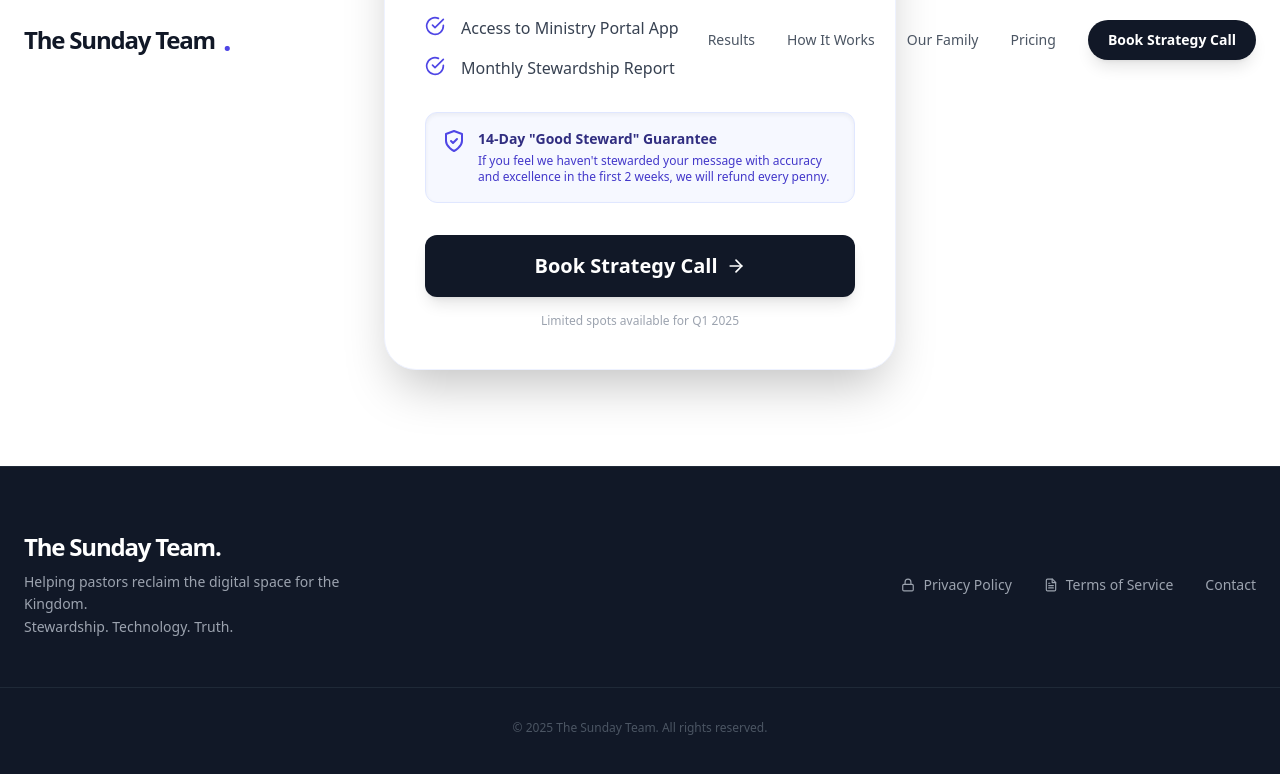
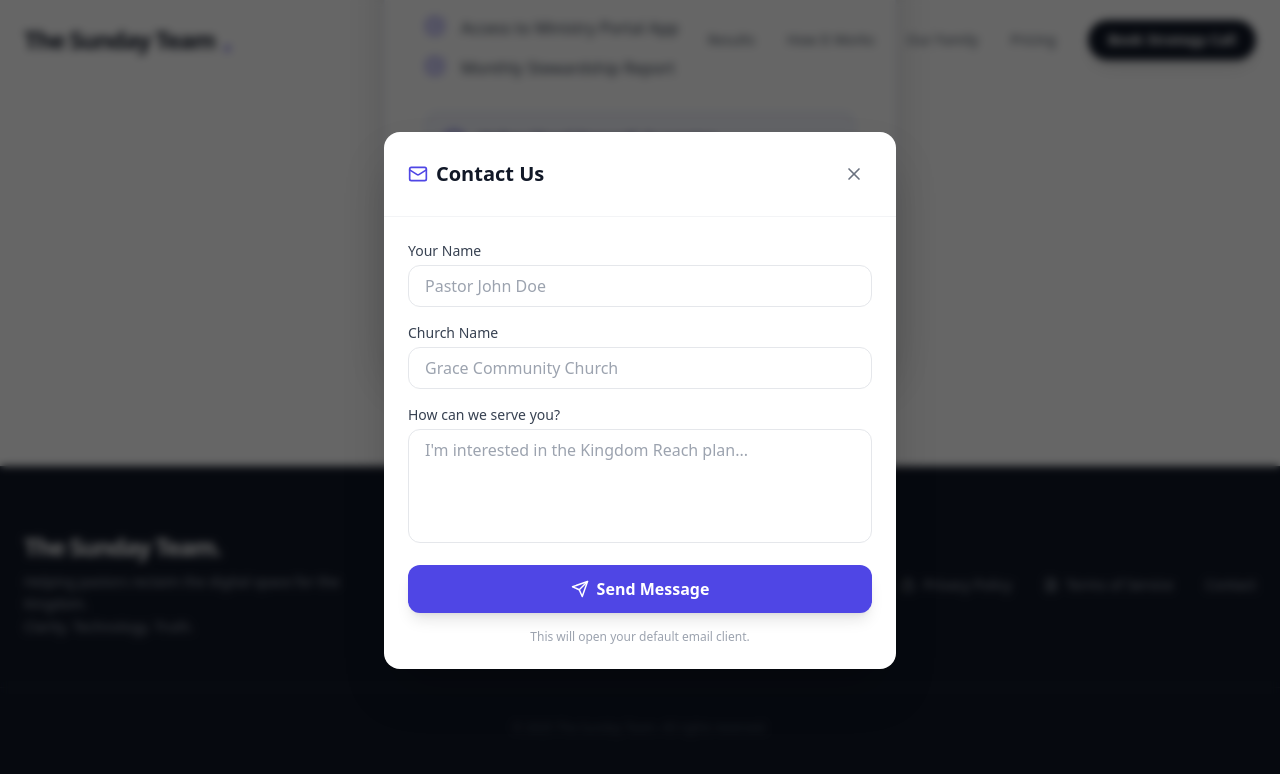
Before and after one commit to robertjanmastenbroek/the-sunday-team, a React (Vite) app: page / in a window 1280 px wide. Both pictures are taken after a click on the button "Contact". Shown: the part 4416-5190 px from the top of the page. Built offline with nearby package versions, Linux system fonts and the light colour scheme.

Commit message:
Final Polish: Added contact modal, metadata, and real images

```diff
--- a/index.html
+++ b/index.html
@@ -4,7 +4,26 @@
     <meta charset="UTF-8" />
     <link rel="icon" type="image/svg+xml" href="/vite.svg" />
     <meta name="viewport" content="width=device-width, initial-scale=1.0" />
-    <title>The Sunday Team | Digital Stewardship</title>
+
+    <!-- Primary Meta Tags -->
+    <title>The Sunday Team | Digital Stewardship for Pastors</title>
+    <meta name="title" content="The Sunday Team | Digital Stewardship for Pastors" />
+    <meta name="description" content="We turn your weekly sermons into 5 daily short videos. Hand-checked for theological accuracy and optimized for reach. 100% Done-For-You." />
+
+    <!-- Open Graph / Facebook -->
+    <meta property="og:type" content="website" />
+    <meta property="og:url" content="https://thesundayteam.com/" />
+    <meta property="og:title" content="The Sunday Team | Digital Stewardship" />
+    <meta property="og:description" content="We turn your weekly sermons into 5 daily short videos. Hand-checked for theological accuracy and optimized for reach." />
+    <meta property="og:image" content="/og-image.jpg" />
+
+    <!-- Twitter -->
+    <meta property="twitter:card" content="summary_large_image" />
+    <meta property="twitter:url" content="https://thesundayteam.com/" />
+    <meta property="twitter:title" content="The Sunday Team | Digital Stewardship" />
+    <meta property="twitter:description" content="We turn your weekly sermons into 5 daily short videos. Hand-checked for theological accuracy and optimized for reach." />
+    <meta property="twitter:image" content="/og-image.jpg" />
+
   </head>
   <body>
     <div id="root"></div>
--- a/src/App.jsx
+++ b/src/App.jsx
@@ -22,7 +22,9 @@ import {
   Bell,
   TrendingUp,
   BarChart3,
-  Globe
+  Globe,
+  Mail,
+  Send
 } from 'lucide-react';
 
 // --- LEGAL MODALS ---
@@ -62,6 +64,85 @@ const LegalModal = ({ isOpen, onClose, title, content }) => {
             Close
           </button>
         </div>
+      </div>
+    </div>
+  );
+};
+
+// --- CONTACT MODAL ---
+
+const ContactModal = ({ isOpen, onClose }) => {
+  const [formData, setFormData] = useState({ name: '', church: '', message: '' });
+
+  if (!isOpen) return null;
+
+  const handleSubmit = (e) => {
+    e.preventDefault();
+    // Encodes the message to fit safely in a mailto link
+    const subject = encodeURIComponent(`New Inquiry from ${formData.name} (${formData.church})`);
+    const body = encodeURIComponent(`Name: ${formData.name}\nChurch: ${formData.church}\n\nMessage:\n${formData.message}`);
+
+    // Opens the user's default email client
+    window.location.href = `mailto:mastenbroekrobertjan@gmail.com?subject=${subject}&body=${body}`;
+    onClose();
+  };
+
+  return (
+    <div className="fixed inset-0 z-[60] flex items-center justify-center p-4">
+      <div
+        className="absolute inset-0 bg-black/60 backdrop-blur-sm transition-opacity"
+        onClick={onClose}
+      ></div>
+      <div className="relative bg-white rounded-2xl shadow-2xl w-full max-w-lg flex flex-col animate-scale-in">
+        <div className="flex items-center justify-between p-6 border-b border-gray-100">
+          <h3 className="text-xl font-bold text-gray-900 flex items-center gap-2">
+            <Mail size={20} className="text-indigo-600"/> Contact Us
+          </h3>
+          <button onClick={onClose} className="p-2 hover:bg-gray-100 rounded-full transition-colors text-gray-500 hover:text-gray-900">
+            <X size={20} />
+          </button>
+        </div>
+
+        <form onSubmit={handleSubmit} className="p-6 space-y-4">
+          <div>
+            <label className="block text-sm font-medium text-gray-700 mb-1">Your Name</label>
+            <input
+              required
+              type="text"
+              className="w-full px-4 py-2 border border-gray-200 rounded-xl focus:ring-2 focus:ring-indigo-500 focus:border-transparent outline-none transition"
+              placeholder="Pastor John Doe"
+              value={formData.name}
+              onChange={(e) => setFormData({...formData, name: e.target.value})}
+            />
+          </div>
+          <div>
+            <label className="block text-sm font-medium text-gray-700 mb-1">Church Name</label>
+            <input
+              required
+              type="text"
+              className="w-full px-4 py-2 border border-gray-200 rounded-xl focus:ring-2 focus:ring-indigo-500 focus:border-transparent outline-none transition"
+              placeholder="Grace Community Church"
+              value={formData.church}
+              onChange={(e) => setFormData({...formData, church: e.target.value})}
+            />
+          </div>
+          <div>
+            <label className="block text-sm font-medium text-gray-700 mb-1">How can we serve you?</label>
+            <textarea
+              required
+              rows={4}
+              className="w-full px-4 py-2 border border-gray-200 rounded-xl focus:ring-2 focus:ring-indigo-500 focus:border-transparent outline-none transition resize-none"
+              placeholder="I'm interested in the Kingdom Reach plan..."
+              value={formData.message}
+              onChange={(e) => setFormData({...formData, message: e.target.value})}
+            />
+          </div>
+
+          <button type="submit" className="w-full py-3 bg-indigo-600 text-white font-bold rounded-xl hover:bg-indigo-700 transition flex items-center justify-center gap-2 shadow-lg hover:shadow-indigo-500/30">
+            <Send size={18} /> Send Message
+          </button>
+          <p className="text-xs text-center text-gray-400 mt-2">This will open your default email client.</p>
+        </form>
       </div>
     </div>
   );
@@ -351,7 +432,7 @@ const PainPoints = () => (
   <section id="process" className="py-24 bg-white">
     <div className="max-w-4xl mx-auto px-6 text-center">
       <h2 className="text-3xl font-bold text-gray-900 mb-4">The "Sermon Graveyard" Problem</h2>
-      <p className="text-gray-600 mb-16 max-w-2xl mx-auto">Most sermons are preached once and then forgotten in an archive. We believe that is a stewardship issue.</p>
+      <p className="text-gray-600 mb-16 max-w-2xl mx-auto">Most sermons are preached once and then forgotten in an archive. We believe that is a clarity issue.</p>
 
       <div className="grid md:grid-cols-3 gap-8 text-left">
         {[
@@ -403,7 +484,7 @@ const TeamSection = () => (
                 Example: src="./images/family-photo.jpg" or a hosted URL.
              */}
             <img
-              src="/Family.JPG"
+              src="/Family.jpg"
               alt="The Mastenbroek Family"
               className="w-full h-full object-cover transform transition duration-700 hover:scale-105"
             />
@@ -686,14 +767,14 @@ const Pricing = () => (
   </section>
 );
 
-const Footer = ({ onOpenPrivacy, onOpenTerms }) => (
+const Footer = ({ onOpenPrivacy, onOpenTerms, onOpenContact }) => (
   <footer className="bg-gray-900 text-white border-t border-gray-800 py-16">
     <div className="max-w-7xl mx-auto px-6 flex flex-col md:flex-row justify-between items-center gap-8">
       <div className="text-center md:text-left">
         <span className="text-2xl font-bold text-white tracking-tighter">The Sunday Team.</span>
         <p className="text-gray-400 mt-2 text-sm max-w-xs leading-relaxed">
           Helping pastors reclaim the digital space for the Kingdom.
-          <br/>Stewardship. Technology. Truth.
+          <br/>Clarity. Technology. Truth.
         </p>
       </div>
 
@@ -705,7 +786,7 @@ const Footer = ({ onOpenPrivacy, onOpenTerms }) => (
           <FileText size={14} /> Terms of Service
         </button>
         <button
-          onClick={() => window.open('mailto:hello@thesundayteam.com')}
+          onClick={onOpenContact}
           className="hover:text-white transition"
         >
           Contact
@@ -721,6 +802,7 @@ const Footer = ({ onOpenPrivacy, onOpenTerms }) => (
 export default function App() {
   const [showPrivacy, setShowPrivacy] = useState(false);
   const [showTerms, setShowTerms] = useState(false);
+  const [showContact, setShowContact] = useState(false);
 
   return (
     <div className="min-h-screen bg-white font-sans text-gray-900 selection:bg-indigo-100 selection:text-indigo-900 scroll-smooth">
@@ -736,6 +818,7 @@ export default function App() {
       <Footer
         onOpenPrivacy={() => setShowPrivacy(true)}
         onOpenTerms={() => setShowTerms(true)}
+        onOpenContact={() => setShowContact(true)}
       />
 
       {/* Modals */}
@@ -750,6 +833,10 @@ export default function App() {
         onClose={() => setShowTerms(false)}
         title="Terms of Service"
         content={TermsContent}
+      />
+      <ContactModal
+        isOpen={showContact}
+        onClose={() => setShowContact(false)}
       />
 
       {/* Global CSS for Animations */}
```
Also changed, not shown: public/og-image.jpg (added).
